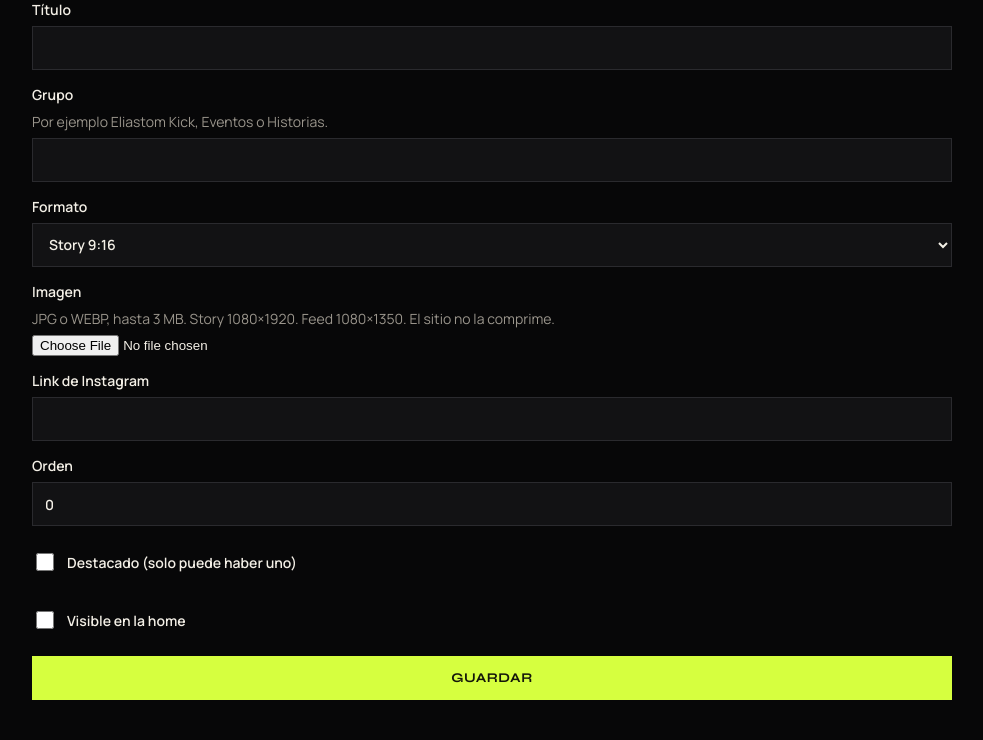
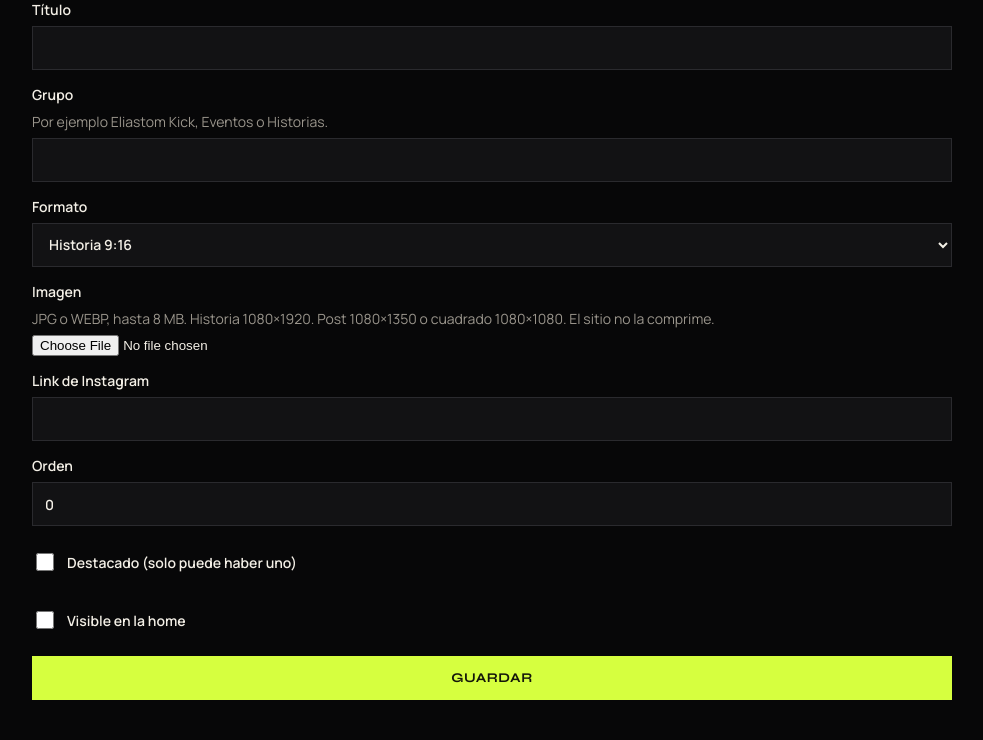
Before and after one commit to santiagolavigna/galundesign, a PHP site: page /admin/work-edit.php in a window 1280 px wide. Shown: the part 196-936 px from the top of the page, without its empty margins (148-1131 px from the left). Run offline with PHP 8.4, Linux system fonts and the light colour scheme; the visitor is signed in with stand-in values (Sample User, id 1).

Commit message:
Acepta el post de Instagram en 4:5 o cuadrado y explica si no entra.
Co-authored-by: Cursor <cursoragent@cursor.com>

```diff
--- a/admin/work-edit.php
+++ b/admin/work-edit.php
@@ -39,25 +39,34 @@ if ($_SERVER['REQUEST_METHOD'] === 'POST') {
     $width = (int) ($row['width'] ?? 0);
     $height = (int) ($row['height'] ?? 0);
     $uploaded = $_FILES['image'] ?? null;
+    $hasNewFile = is_array($uploaded) && ($uploaded['error'] ?? UPLOAD_ERR_NO_FILE) !== UPLOAD_ERR_NO_FILE;
+    if (!$hasNewFile && $values['frame'] === 'feed' && $row !== null && (string) $row['frame'] === 'square') {
+        $values['frame'] = 'square';
+    }
 
     if ($values['title'] === '' || $values['group_label'] === '') {
         $error = 'El título y el grupo son obligatorios.';
     } elseif ($link === null) {
         $error = 'El link tiene que empezar con https://.';
     } elseif (is_array($uploaded) && ($uploaded['error'] ?? UPLOAD_ERR_NO_FILE) !== UPLOAD_ERR_NO_FILE) {
-        $taken = take_image($uploaded, 'works', 3 * 1024 * 1024, $targetW, $targetH, true);
+        $maxBytes = 8 * 1024 * 1024;
+        $also = $values['frame'] === 'feed' ? [[1, 1]] : [];
+        $taken = take_image($uploaded, 'works', $maxBytes, $targetW, $targetH, true, true, $also);
         if (is_string($taken)) {
             $error = $taken . ($values['frame'] === 'feed'
-                ? ' Feed: 1080×1350, JPG o WEBP, hasta 3 MB.'
-                : ' Story: 1080×1920, JPG o WEBP, hasta 3 MB.');
+                ? ' El post tiene que ser 4:5 (1080×1350) o cuadrado (1080×1080), JPG o WEBP, hasta 8 MB.'
+                : ' La historia tiene que ser 9:16 (1080×1920), JPG o WEBP, hasta 8 MB.');
         } else {
             remove_stored_file($filePath !== '' ? $filePath : null);
             $filePath = $taken['path'];
             $width = $taken['width'];
             $height = $taken['height'];
+            if ($values['frame'] === 'feed' && $height > 0 && abs(($width / $height) - 1) <= 0.03) {
+                $values['frame'] = 'square';
+            }
         }
         } elseif ($row === null) {
-        $error = 'Subí la imagen. Story: 1080×1920. Feed: 1080×1350. JPG o WEBP, hasta 3 MB.';
+        $error = 'Subí la imagen. Post: 1080×1350 o 1080×1080. Historia: 1080×1920. JPG o WEBP, hasta 8 MB.';
     } elseif ((string) $row['frame'] !== $values['frame']) {
         $error = 'Si cambiás el formato, subí la imagen de nuevo.';
     }
@@ -92,11 +101,11 @@ admin_head($row === null ? 'Nuevo trabajo' : 'Editar trabajo');
     </label>
     <label>Formato
         <select name="frame">
-            <option value="story"<?= $values['frame'] === 'story' ? ' selected' : '' ?>>Story 9:16</option>
-            <option value="feed"<?= $values['frame'] === 'feed' ? ' selected' : '' ?>>Feed 4:5</option>
+            <option value="story"<?= $values['frame'] === 'story' ? ' selected' : '' ?>>Historia 9:16</option>
+            <option value="feed"<?= $values['frame'] === 'feed' || $values['frame'] === 'square' ? ' selected' : '' ?>>Post de Instagram</option>
         </select>
     </label>
-    <label>Imagen <span class="hint">JPG o WEBP, hasta 3 MB. Story 1080×1920. Feed 1080×1350. El sitio no la comprime.</span>
+    <label>Imagen <span class="hint">JPG o WEBP, hasta 8 MB. Historia 1080×1920. Post 1080×1350 o cuadrado 1080×1080. El sitio no la comprime.</span>
         <input type="file" name="image" accept=".jpg,.jpeg,.webp,image/jpeg,image/webp">
     </label>
     <label>Link de Instagram <input type="url" name="link_url" required value="<?= e($values['link_url']) ?>"></label>
--- a/assets/css/app.css
+++ b/assets/css/app.css
@@ -540,9 +540,13 @@ html.is-reveal.is-playing .hero__down { visibility: visible; }
 }
 
 .feature__frame { aspect-ratio: 4 / 5; }
+.feature__frame--story { aspect-ratio: 9 / 16; }
+.feature__frame--feed { aspect-ratio: 4 / 5; }
+.feature__frame--square { aspect-ratio: 1 / 1; }
 
 .piece__frame--story { aspect-ratio: 9 / 16; }
 .piece__frame--feed { aspect-ratio: 4 / 5; }
+.piece__frame--square { aspect-ratio: 1 / 1; }
 .piece__frame--wide { aspect-ratio: 2 / 1; }
 
 .piece__pan {
--- a/includes/uploads.php
+++ b/includes/uploads.php
@@ -53,7 +53,7 @@ function remove_stored_file(?string $path): bool
 /**
  * @return array{width:int,height:int,path:string}|string
  */
-function take_image(array $file, string $folder, int $maxBytes, int $targetW, int $targetH, bool $allowRatio = false, bool $allowWebp = true): array|string
+function take_image(array $file, string $folder, int $maxBytes, int $targetW, int $targetH, bool $allowRatio = false, bool $allowWebp = true, array $also = []): array|string
 {
     $problem = upload_error($file);
     if ($problem !== null) {
@@ -83,13 +83,21 @@ function take_image(array $file, string $folder, int $maxBytes, int $targetW, in
     $width = (int) $info[0];
     $height = (int) $info[1];
     $matches = $width === $targetW && $height === $targetH;
+    $targets = array_merge([[$targetW, $targetH]], $also);
     if (!$matches && $allowRatio) {
         $ratio = $height > 0 ? $width / $height : 0;
-        $expected = $targetH > 0 ? $targetW / $targetH : 0;
-        $matches = $expected > 0 && abs($ratio - $expected) / $expected <= 0.03;
+        foreach ($targets as $target) {
+            $expectedW = (int) ($target[0] ?? 0);
+            $expectedH = (int) ($target[1] ?? 0);
+            $expected = $expectedH > 0 ? $expectedW / $expectedH : 0;
+            if ($expected > 0 && abs($ratio - $expected) / $expected <= 0.03) {
+                $matches = true;
+                break;
+            }
+        }
     }
     if (!$matches) {
-        return 'La imagen tiene que medir ' . $targetW . '×' . $targetH . ' px.';
+        return 'La imagen mide ' . $width . '×' . $height . ' px.';
     }
 
     $savedExt = $ext === 'jpeg' ? 'jpg' : $ext;
--- a/index.php
+++ b/index.php
@@ -97,7 +97,7 @@ $whatsappHref = $home['whatsapp_href'];
 
             <?php if ($home['featured'] !== null): ?>
             <a class="feature" href="<?= e((string) $home['featured']['link_url']) ?>" target="_blank" rel="noopener noreferrer">
-                <div class="feature__frame">
+                <div class="feature__frame feature__frame--<?= e((string) $home['featured']['frame']) ?>">
                     <div class="piece__pan">
                         <img src="<?= e(media_src((string) $home['featured']['file_path'])) ?>" width="<?= (int) $home['featured']['width'] ?>" height="<?= (int) $home['featured']['height'] ?>" alt="<?= e('Flyer de ' . $home['featured']['title']) ?>">
                     </div>
```
Also changed, not shown: assets/error.php (renamed from assets/error.html, +22 -3 lines), project.md (+2 -2 lines), .htaccess.
